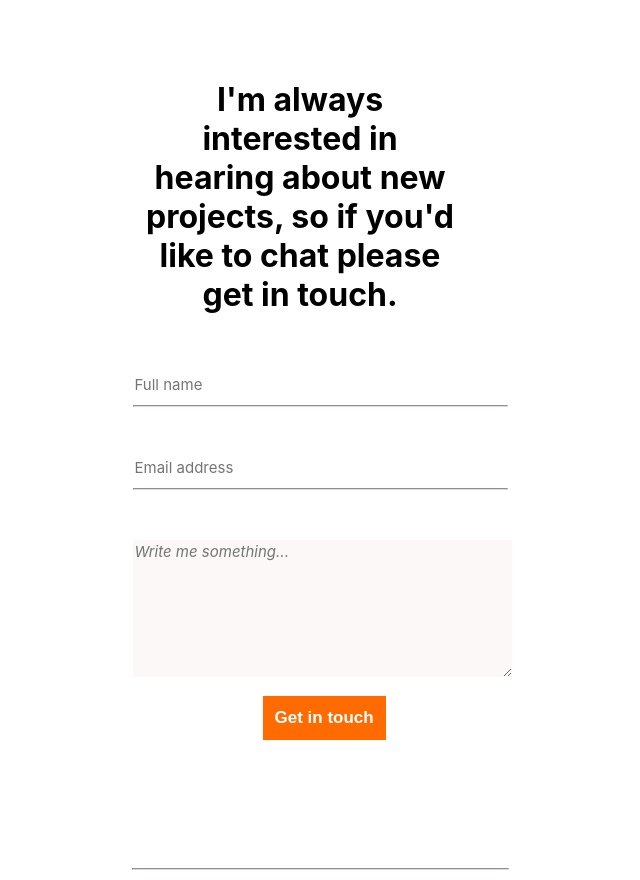
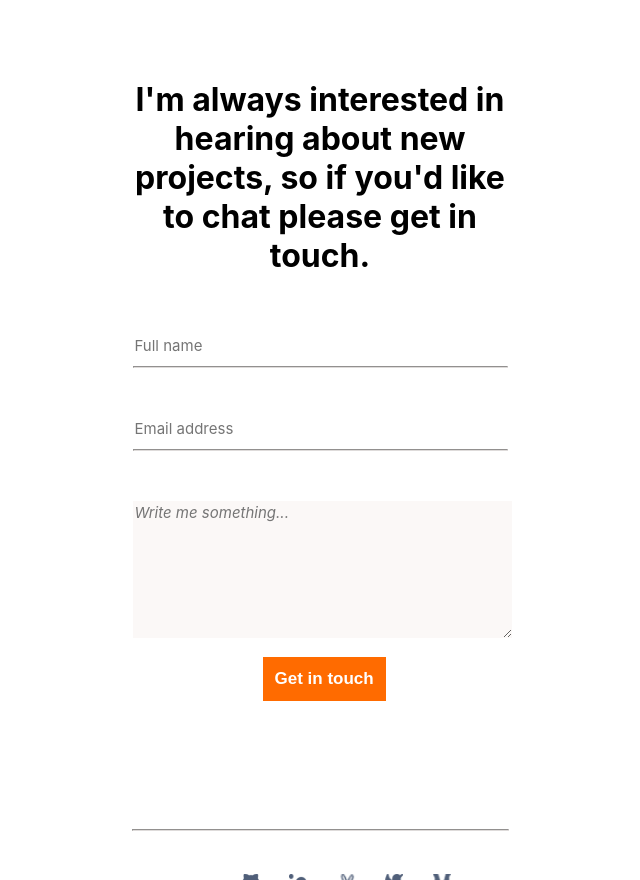
Before and after one commit to anyars-encarta/Porfolio, a website: page index.html in a window 1280 px wide. Shown: the part 8500-9380 px from the top of the page, without its empty margins (320-960 px from the left). Drawn offline with Linux system fonts and the light colour scheme.

Commit message:
Corrected margins for interest-text class

```diff
--- a/index.css
+++ b/index.css
@@ -458,8 +458,8 @@ a {
   font-size: 32px;
   font-weight: 700;
   margin-bottom: 60px;
-  margin-left: 10px;
-  margin-right: 50px;
+  margin-left: 10px auto;
+  margin-right: 50px auto;
 }
 
 .interesting input,
```
